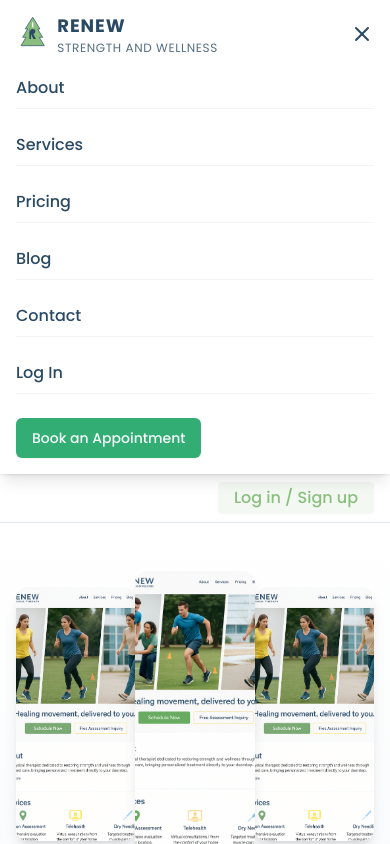
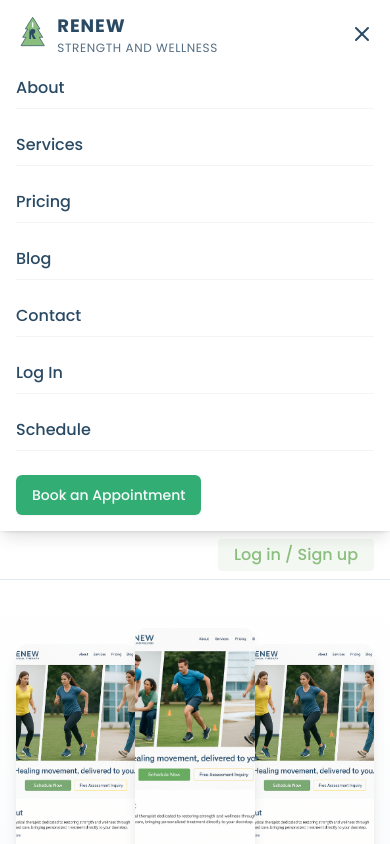
Before and after one commit to zrsmith4/renew-strength-portal, a React (Vite) app: page / in a window 390 px wide. Both pictures are taken after a click on the button "Toggle menu". Shown: the top 844 px of the page. Built offline with nearby package versions, Linux system fonts and the light colour scheme.

Commit message:
Refactor: Redirect schedule links to contact page
Update navigation bar links to point to the /contact page. This includes the "Schedule" link and the "Book an Appointment" button.

```diff
--- a/src/components/NavBar.tsx
+++ b/src/components/NavBar.tsx
@@ -41,7 +41,7 @@ const NavBar: React.FC = () => {
             <Link to="/contact" className="text-brand-navy hover:text-brand-green transition-colors font-medium">
               Contact
             </Link>
-            <Link to="/schedule" className="text-brand-navy hover:text-brand-green transition-colors font-medium">
+            <Link to="/contact" className="text-brand-navy hover:text-brand-green transition-colors font-medium">
               Schedule
             </Link>
           </nav>
@@ -50,7 +50,7 @@ const NavBar: React.FC = () => {
             <Link to="/login" className="text-brand-navy font-medium hover:text-brand-green transition-colors">
               Log In
             </Link>
-            <Link to="/schedule">
+            <Link to="/contact">
               <Button className="btn-primary">Book an Appointment</Button>
             </Link>
           </div>
@@ -112,7 +112,14 @@ const NavBar: React.FC = () => {
             >
               Log In
             </Link>
-            <Link to="/schedule">
+            <Link
+              to="/contact"
+              className="text-brand-navy hover:text-brand-green transition-colors font-medium py-2 border-b border-gray-100"
+              onClick={() => setIsMenuOpen(false)}
+            >
+              Schedule
+            </Link>
+            <Link to="/contact">
               <Button className="btn-primary mt-2" onClick={() => setIsMenuOpen(false)}>
                 Book an Appointment
               </Button>
```
